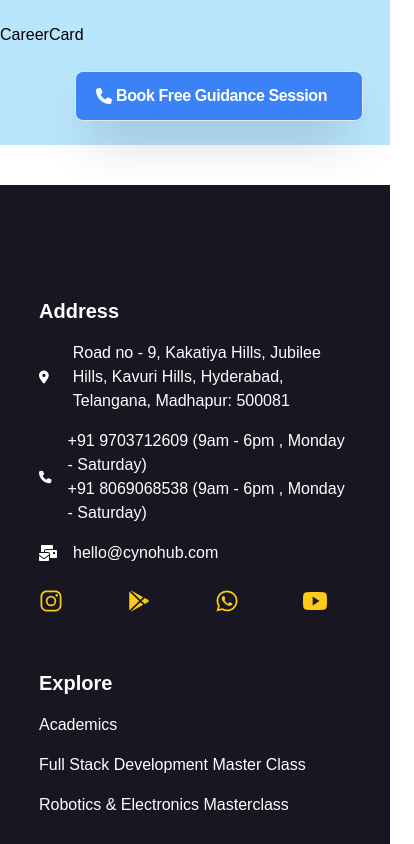
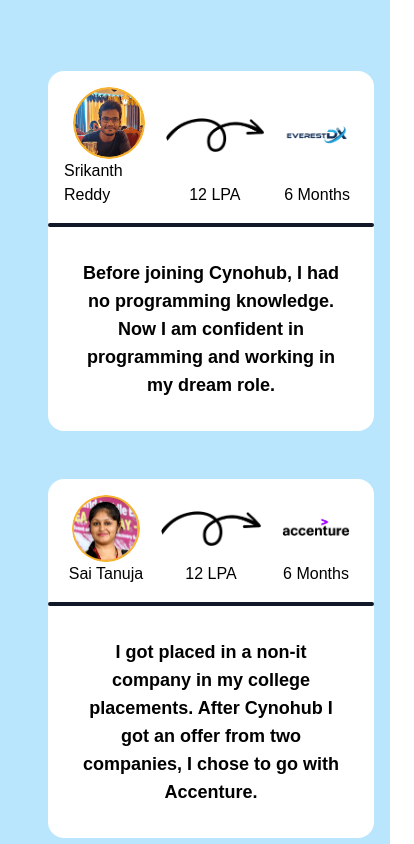
Before and after one commit to axai-kaizoku/cynohub-clone, a React (Create React App) app: page / in a window 390 px wide. Shown: the part 8360-9204 px from the top of the page, 414 px wide, since content can reach past the window. Built offline with nearby package versions, Linux system fonts and the light colour scheme.

Commit message:
Add companiesCContainer and initialized other

```diff
--- a/src/App.js
+++ b/src/App.js
@@ -1,6 +1,11 @@
 import Banner from './components/Banner';
 import BookBtn from './components/BookBtn';
+import CareerCardContainer from './components/CareerCardContainer';
 import CareerContainer from './components/CareerContainer';
+import CartoonContainer from './components/CartoonContainer';
+import ChartContainer from './components/ChartContainer';
+import CompaniesContainer from './components/CompaniesContainer';
+import CourseContainer from './components/CourseContainer';
 import Form from './components/Form';
 import GifContainer from './components/GifContainer';
 import GoogleSection from './components/GoogleSection';
@@ -8,6 +13,7 @@ import IndustryContainer from './components/IndustryContainer';
 import Layout from './components/Layout';
 import LearnersBanner from './components/LearnersBanner';
 import MediaContainer from './components/MediaContainer';
+import QuestionsContainer from './components/QuestionsContainer';
 import Carousel from './components/Slider';
 
 export default function App() {
@@ -70,6 +76,27 @@ export default function App() {
 				<div className="w-full pt-12 bg-sky-200">
 					<CareerContainer />
 				</div>
+				<div className="w-full pt-12 bg-white">
+					<CompaniesContainer />
+				</div>
+				<div className="w-full pt-12 bg-white">
+					<CareerCardContainer />
+				</div>
+				<div className="w-full pt-12 bg-white">
+					<CartoonContainer />
+				</div>
+				<div className="w-full pt-12 bg-white">
+					<BookBtn />
+				</div>
+				<div className="w-full pt-12 bg-white">
+					<ChartContainer />
+				</div>
+				<div className="w-full pt-12 bg-white">
+					<CourseContainer />
+				</div>
+				<div className="w-full pt-12 bg-white">
+					<QuestionsContainer />
+				</div>
 			</div>
 		</Layout>
 	);
--- a/src/components/CareerCard/index.js
+++ b/src/components/CareerCard/index.js
@@ -1,3 +1,56 @@
-export default function CareerCard() {
-	return <div>CareerCard</div>;
+export default function CareerCard({
+	candidate,
+	candidateName,
+	lpa,
+	company,
+	message,
+}) {
+	return (
+		<div className="w-full m-4 bg-white sm:w-2/5 h-fit rounded-2xl">
+			<div className="flex justify-between p-4">
+				<div className="flex flex-col items-center justify-center">
+					<div className="w-4/5 h-4/5 rounded-[50%] overflow-hidden flex justify-center items-center">
+						<img
+							src={candidate}
+							alt={candidateName}
+							width={100}
+							height={100}
+							className="object-contain"
+						/>
+					</div>
+					<p>{candidateName}</p>
+				</div>
+
+				<div className="flex flex-col items-center justify-center">
+					<div className="w-4/5 h-4/5 rounded-[50%] overflow-hidden flex justify-center items-center">
+						<img
+							src="/cynohub-tech/arrow-1.png"
+							alt="picsum"
+							width={150}
+							height={150}
+							className="object-contain"
+						/>
+					</div>
+					<p>{lpa} LPA</p>
+				</div>
+
+				<div className="flex flex-col items-center justify-center">
+					<div className="w-4/5 h-4/5 rounded-[50%] overflow-hidden flex justify-center items-center">
+						<img
+							src={company}
+							alt="company"
+							width={100}
+							height={100}
+							className="object-contain"
+						/>
+					</div>
+					<p>6 Months</p>
+				</div>
+			</div>
+			<div className="w-full h-0 border-2 border-gray-900 rounded "></div>
+			<div className="flex items-center justify-center">
+				<p className="px-8 py-8 text-lg font-bold text-center">{message}</p>
+			</div>
+		</div>
+	);
 }
--- /dev/null
+++ b/src/components/CareerCardContainer/index.js
@@ -0,0 +1,3 @@
+export default function CareerCardContainer() {
+	return <div>CareerCardContainer</div>;
+}
--- a/src/components/CareerContainer/index.js
+++ b/src/components/CareerContainer/index.js
@@ -1,3 +1,4 @@
+import { careerTransitions } from '../../constants';
 import BookBtn from '../BookBtn';
 import CareerCard from '../CareerCard';
 
@@ -7,10 +8,19 @@ export default function CareerContainer() {
 			<h2 className="p-4 text-3xl font-semibold leading-relaxed text-center text-gray-800 sm:text-4xl">
 				Career Transitions
 			</h2>{' '}
-			<div className="">
-				<CareerCard />
+			<div className="flex flex-col flex-wrap items-center justify-center gap-4 p-8 sm:flex-row">
+				{careerTransitions.map((item) => (
+					<CareerCard
+						candidate={item.candidate}
+						candidateName={item.candidateName}
+						company={item.company}
+						lpa={item.lpa}
+						message={item.message}
+						key={item.id}
+					/>
+				))}
 			</div>
-			<div className="flex items-center justify-center w-full m-6 text-center">
+			<div className="flex items-center justify-center w-full text-center my-7">
 				<BookBtn />
 			</div>
 		</div>
--- /dev/null
+++ b/src/components/CartoonContainer/index.js
@@ -0,0 +1,3 @@
+export default function CartoonContainer() {
+	return <div>CartoonContainer</div>;
+}
--- /dev/null
+++ b/src/components/ChartContainer/index.js
@@ -0,0 +1,3 @@
+export default function ChartContainer() {
+	return <div>ChartContainer</div>;
+}
--- /dev/null
+++ b/src/components/CompaniesContainer/index.js
@@ -0,0 +1,28 @@
+import { companies } from '../../constants';
+import BookBtn from '../BookBtn';
+
+export default function CompaniesContainer() {
+	return (
+		<div className="flex flex-col items-center justify-center w-full">
+			<h2 className="text-3xl font-semibold leading-relaxed text-center text-gray-800 sm:text-4xl">
+				Get Placed with more than 150+ Hiring Partners
+			</h2>
+			<div className="flex items-center justify-center mt-4">
+				<div className="flex flex-row flex-wrap items-center w-full gap-4 p-3 md:w-3/4 justify-evenly">
+					{companies.map((company) => (
+						<div className="flex items-center justify-center w-1/5 overflow-hidden h-1/5">
+							<img
+								src={company}
+								alt="company"
+								className="object-contain"
+							/>
+						</div>
+					))}
+				</div>
+			</div>
+			<div className="flex items-center justify-center w-full text-center my-7">
+				<BookBtn />
+			</div>
+		</div>
+	);
+}
--- /dev/null
+++ b/src/components/CourseContainer/index.js
@@ -0,0 +1,3 @@
+export default function CourseContainer() {
+	return <div>CourseContainer</div>;
+}
--- /dev/null
+++ b/src/components/QuestionsContainer/index.js
@@ -0,0 +1,3 @@
+export default function QuestionsContainer() {
+	return <div>QuestionsContainer</div>;
+}
--- a/src/constants/index.js
+++ b/src/constants/index.js
@@ -41,3 +41,87 @@ export const startUps = [
 	'/cynohub-comp/3.png',
 	'/cynohub-comp/4.png',
 ];
+
+export const careerTransitions = [
+	{
+		id: '1',
+		candidate: '/cynohub-tech/16-2.png',
+		candidateName: 'Srikanth Reddy',
+		lpa: '12',
+
+		company: '/cynohub-tech/download-15.png',
+		message:
+			'Before joining Cynohub, I had no programming knowledge. Now I am confident in programming and working in my dream role.',
+	},
+	{
+		id: '2',
+		candidate: '/cynohub-tech/17-2.png',
+		candidateName: 'Sai Tanuja',
+		lpa: '12',
+		company: '/cynohub-tech/download-1.png',
+		message:
+			'I got placed in a non-it company in my college placements. After Cynohub I got an offer from two companies, I chose to go with Accenture.',
+	},
+	{
+		id: '3',
+		candidate: '/cynohub-tech/18-2.png',
+		candidateName: 'Vaishnavi',
+		lpa: '12',
+		company: '/cynohub-tech/download-1.png',
+		message:
+			'I thought it will be very difficult for a student like me from CIVIL background to learn coding skills but Cynohub’s teaching helped me to overcome that fear.',
+	},
+	{
+		id: '4',
+		candidate: '/cynohub-tech/man-1.png',
+		candidateName: 'Swomith Reddy',
+		lpa: '13',
+
+		company: '/cynohub-tech/wipro-1.png',
+		message:
+			'I failed in programming while I was in college, that was the most difficult subject for me, but Cynohub made it 10x easy to learn and crack interviews.',
+	},
+	{
+		id: '5',
+		candidate: '/cynohub-tech/19-2.png',
+		candidateName: 'Naveen',
+		lpa: '7',
+
+		company: '/cynohub-tech/1-3.png',
+		message:
+			'Cynohub’s placement support is the best with excellent training for interviews, their technical projects were a highlight when I attended interviews.',
+	},
+	{
+		id: '6',
+		candidate: '/cynohub-tech/10-4.png',
+		candidateName: 'Venkata Ramana',
+		lpa: '6',
+
+		company: '/cynohub-tech/techm-removebg-preview-1.png',
+		message:
+			'I had a 6 Months career gap after graduation with no technical skillset before I joined Cynohub, they helped me to land a job as a developer in Tech Mahindra.',
+	},
+];
+
+export const companies = [
+	'/cynohub-comp/5.png',
+	'/cynohub-comp/6.png',
+	'/cynohub-comp/7.png',
+	'/cynohub-comp/8.png',
+	'/cynohub-comp/9.png',
+	'/cynohub-comp/10.png',
+	'/cynohub-comp/11.png',
+	'/cynohub-comp/12.png',
+	'/cynohub-comp/13.png',
+	'/cynohub-comp/14.png',
+	'/cynohub-comp/15.png',
+	'/cynohub-comp/16.png',
+	'/cynohub-comp/17.png',
+	'/cynohub-comp/18.png',
+	'/cynohub-comp/19.png',
+	'/cynohub-comp/20.png',
+	'/cynohub-comp/21.png',
+	'/cynohub-comp/22.png',
+	'/cynohub-comp/23.png',
+	'/cynohub-comp/24.png',
+];
```
Also changed, not shown: public/cynohub-tech/techm-removebg-preview-1.png (added).
